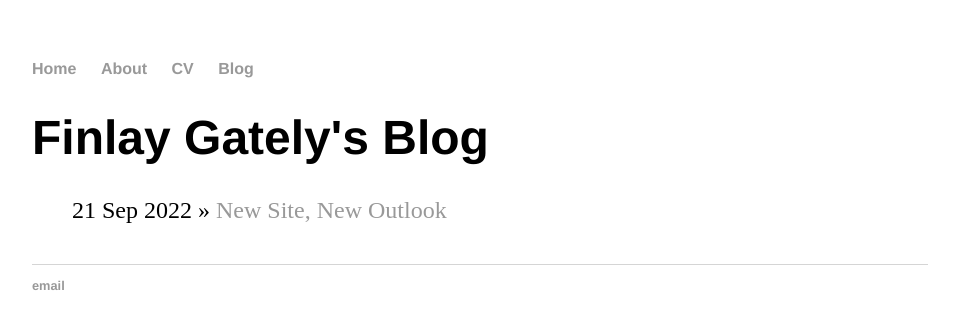
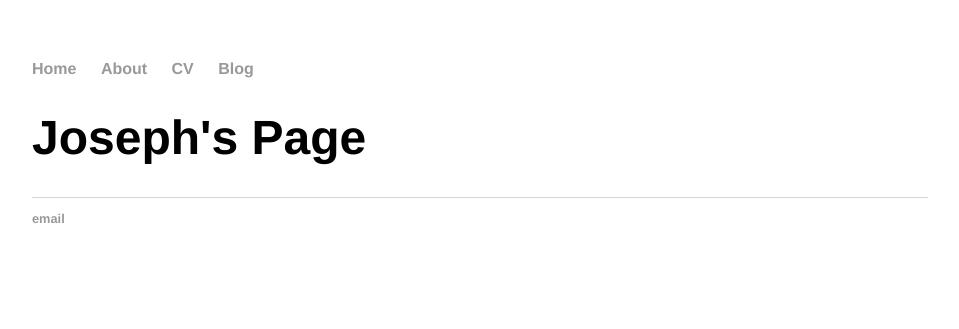
Before and after one commit to fingately/fingately.github.io, a Jekyll site: the page built from blog/index.html, in a window 1280 px wide. Shown: the top 329 px of the page, without its empty margins (160-1119 px from the left). Built offline with Jekyll 4.4.1, drawn with Linux system fonts in a browser that asks for light colours.

Commit message:
Update index.html

```diff
--- a/blog/index.html
+++ b/blog/index.html
@@ -1,11 +1,5 @@
 ---
 layout: default
-title: Finlay Gately's Blog
+
 ---
-	<h1>{{ page.title }}</h1>
-	<ul class="posts">
-
-	  {% for post in site.posts %}
-	    <li><span>{{ post.date | date_to_string }}</span> » <a href="{{ post.url }}" title="{{ post.title }}">{{ post.title }}</a></li>
-	  {% endfor %}
-	</ul>
+	<h1>Joseph's Page</h1>
```
